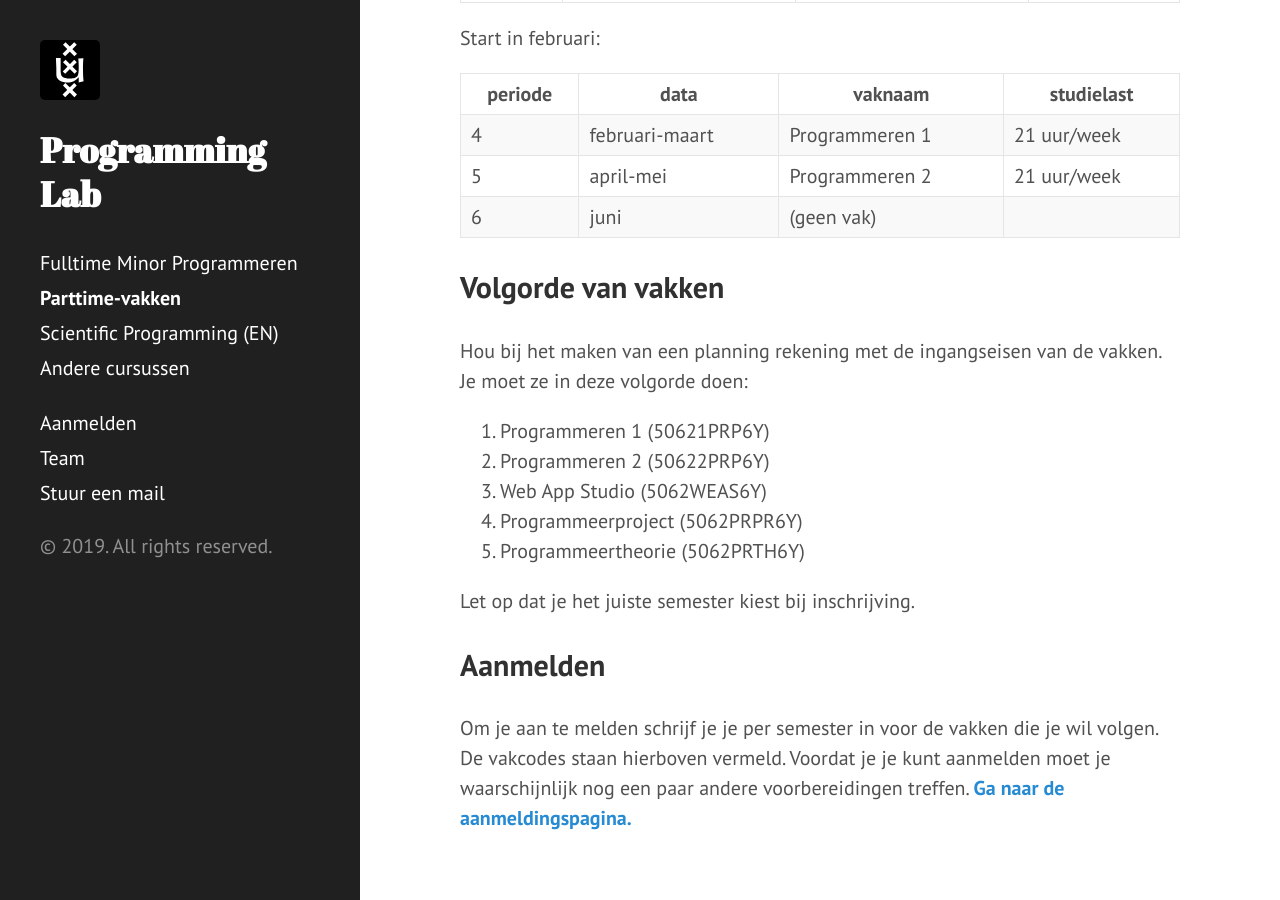
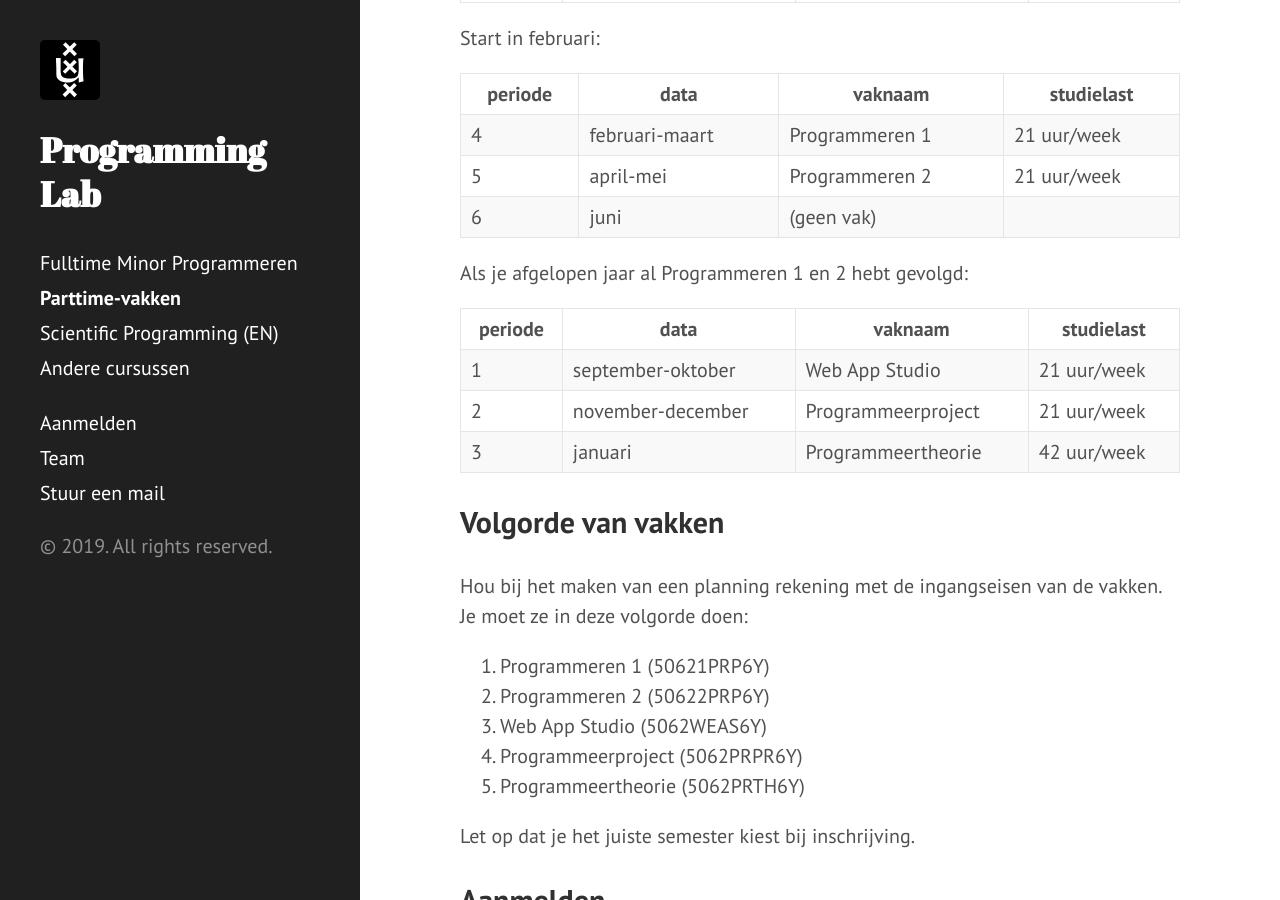
Before and after one commit to tdoolan/info, a Jekyll site: the page built from parttime/index.md, in a window 1280 px wide and 900 px high, scrolled down 2315 px. Built offline with Jekyll 4.4.1, drawn with Linux system fonts in a browser that asks for light colours; our own code applies the rules of GitHub Pages for plain Markdown files.

Commit message:
web apps

```diff
--- a/parttime/index.md
+++ b/parttime/index.md
@@ -66,6 +66,14 @@ Start in februari:
 | 5       | april-mei      | Programmeren 2 | 21 uur/week |
 | 6       | juni           | (geen vak)     |             |
 
+Als je afgelopen jaar al Programmeren 1 en 2 hebt gevolgd:
+
+| periode | data              | vaknaam            | studielast  |
+| ------- | ----------------- | ------------------ | ----------- |
+| 1       | september-oktober | Web App Studio     | 21 uur/week |
+| 2       | november-december | Programmeerproject | 21 uur/week |
+| 3       | januari           | Programmeertheorie | 42 uur/week |
+
 
 ## Volgorde van vakken
 
```
